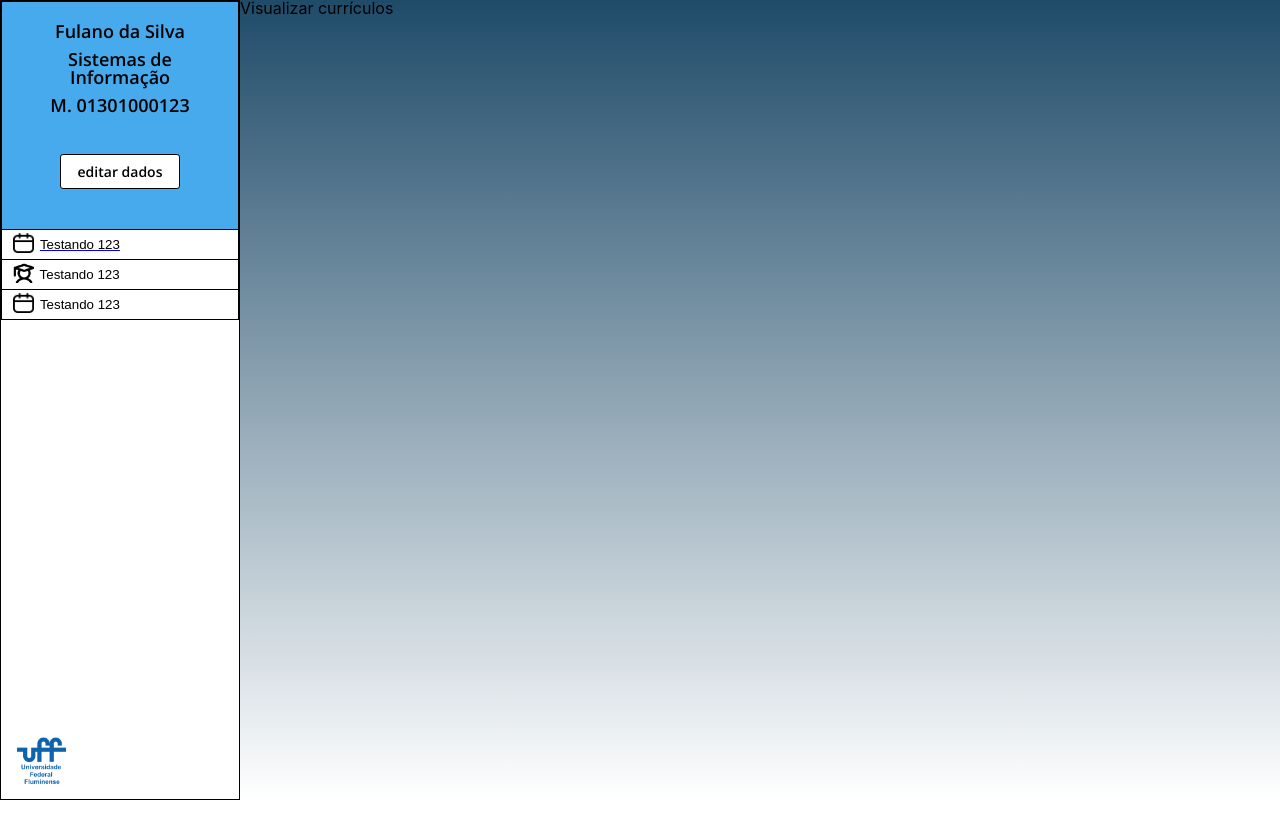
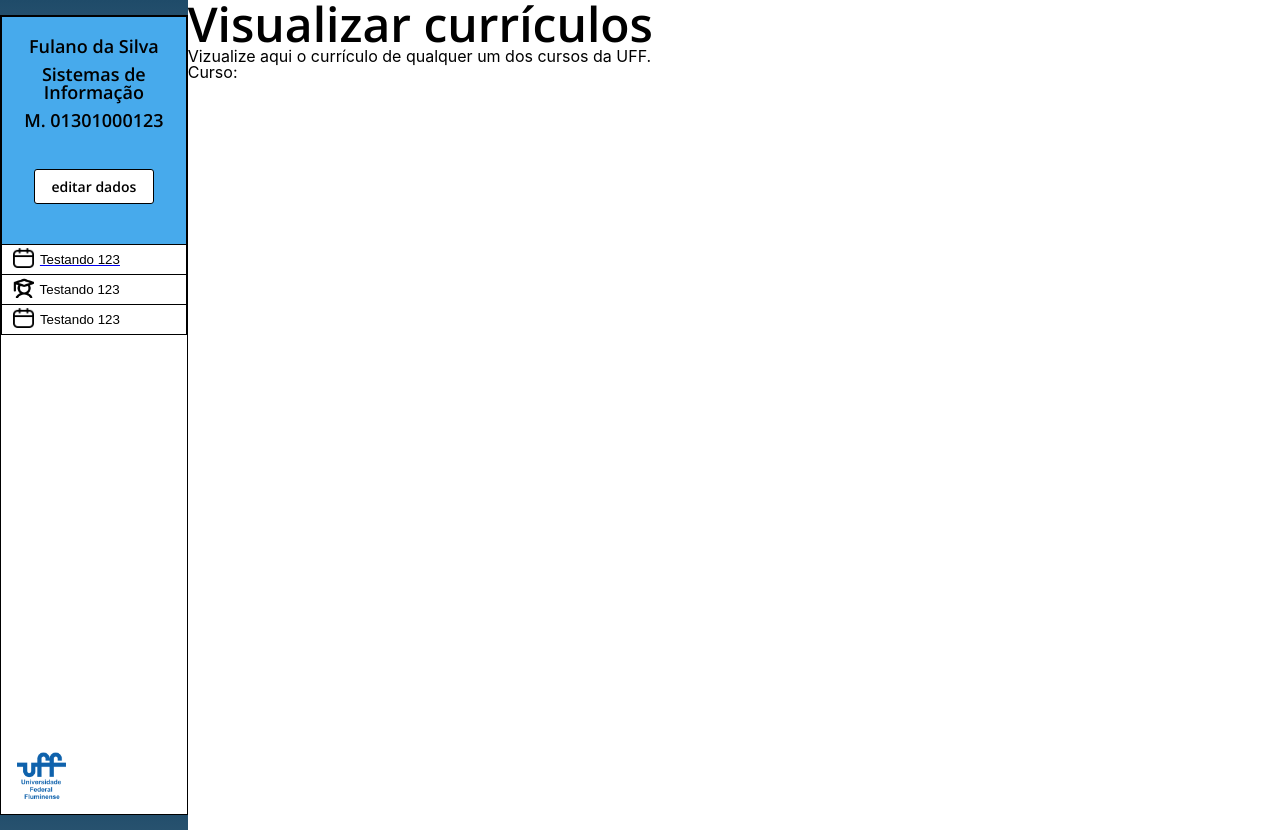
Before and after one commit to gustavo-ferreira03/projeto-iduff-front, a React (Create React App) app: page /ViewResume in a window 1280 px wide. Before the commit the page ends 800 px from the top, so only its background shows below. Built offline with nearby package versions, Linux system fonts and the light colour scheme; a web font is replaced by a local one.

Commit message:
nem sei mais

```diff
--- a/src/components/Sidebar/NavBar/NavBar.jsx
+++ b/src/components/Sidebar/NavBar/NavBar.jsx
@@ -8,7 +8,7 @@ import student_icon from '../assets/student_icon.png'
 export default function NavBar() {
   return (
     <nav className={styles.navbar}>
-        <Link to="/VisuCuri">
+        <Link to="/ViewResume">
         <NavButton
             img={calendar_icon}
         >Testando 123</NavButton>
--- a/src/components/ViewResume.jsx
+++ /dev/null
@@ -1,10 +0,0 @@
-export function ViewResume (){
-    return(
-        <div className="white_Box">
-            <h1>Visualizar currículos</h1>
-            <div className="List">
-
-            </div>
-        </div>
-    )
-}
--- /dev/null
+++ b/src/components/ViewResume/ViewResume.jsx
@@ -0,0 +1,15 @@
+import classes from './ViewResume.module.css';
+
+export function ViewResume (){
+    return(
+        <div className={classes.white_box}>
+            <h1 className={classes.v_C}>Visualizar currículos</h1>
+            <section className={classes.List}>
+                <p>Vizualize aqui o currículo de qualquer um dos cursos da UFF.</p>
+                <div>
+                    <h2>Curso:</h2>
+                </div>
+            </section>
+        </div>
+    )
+}
--- /dev/null
+++ b/src/components/ViewResume/ViewResume.module.css
@@ -0,0 +1,17 @@
+.white_box{
+    margin: 0 auto;
+    width: 1400px;
+    height: 830px;
+    top: 49px;
+    left:270px;
+    background-color: white;
+    border-color: 1px black;
+}
+
+.v_C{
+    font-family: 'Open Sans', sans-serif;
+    font-weight: 600;
+    font-size: 3rem;
+    display: flex;
+    align-content: center;
+}
--- a/src/routes/routes.js
+++ b/src/routes/routes.js
@@ -1,6 +1,6 @@
 import React from 'react'
 import { BrowserRouter, Routes, Route} from 'react-router-dom'
-import {ViewResume} from '../components/ViewResume'
+import {ViewResume} from '../components/ViewResume/ViewResume'
 import App from '../App.jsx'
 
 export default function GetRoutes() {
--- a/src/styles/App.module.css
+++ b/src/styles/App.module.css
@@ -1,3 +1,4 @@
 .flex{
     display: flex;
+    align-items: center;
 }
```
